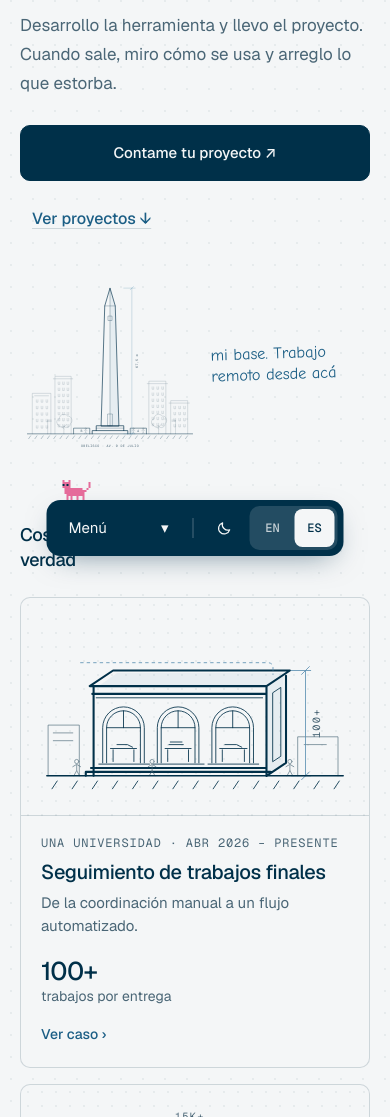
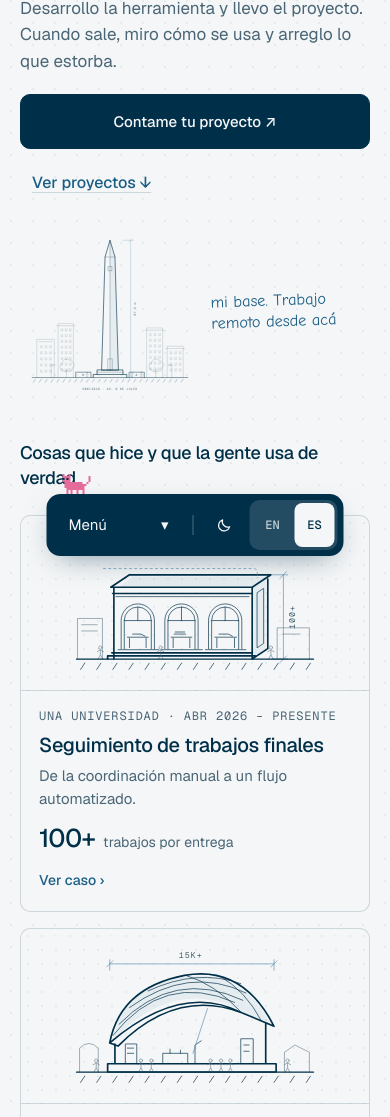
Before and after one commit to rochijacob/portfolio_rj, a plain HTML site: page es.html in a window 390 px wide. Shown: the part 274-1391 px from the top of the page. Drawn offline with nearby package versions, Linux system fonts and the light colour scheme; a web font is replaced by a local one.

Commit message:
Improve mobile project browsing and touch navigation

```diff
--- a/es.html
+++ b/es.html
@@ -238,10 +238,25 @@ footer a{margin-left:22px;display:inline-block;padding:10px 0}footer a:first-chi
   .cta .k{margin-left:0;flex-basis:100%}
 }
 @media(max-width:640px){
-  body{font-size:1rem;padding-bottom:104px}
+  html{scroll-padding-bottom:calc(84px + env(safe-area-inset-bottom))}
+  body{font-size:1rem;padding-bottom:calc(88px + env(safe-area-inset-bottom))}
   .hd{min-height:60px;gap:0 14px}.hd .k a{margin-left:14px}
-  .hero{padding-top:28px}
-  .today{font-size:1.0625rem}
+  .hero{padding-top:20px;row-gap:16px}
+  .today{font-size:1.0625rem;line-height:1.55;margin-top:16px}
+  .hero .cta{margin-top:20px;gap:8px 12px}
+  .fig .sk{height:clamp(160px,44vw,185px)}
+  .picks{margin-top:44px}
+  .pick .pic{padding:12px 18px 6px}
+  .pick .pic .sk{height:clamp(148px,40vw,180px)}
+  .pick .tx{padding:16px 18px 18px}
+  .pick .met{display:flex;align-items:baseline;flex-wrap:wrap;gap:2px 8px;padding-top:8px}
+  .pick .met .n{margin:0}
+  dialog.case{max-height:calc(100dvh - 28px);overscroll-behavior:contain}
+  .case .x-close{position:sticky;top:0;float:right;margin:-12px -8px 0 8px;background:var(--bg);z-index:1}
+  .case-sketch{max-width:146px}
+  .dock .lks{max-height:calc(100dvh - 100px - env(safe-area-inset-bottom));overflow-y:auto;overscroll-behavior:contain}
+  .dock .lg a,.dock .lg button{min-height:44px}
+  .copy-status:empty{min-height:0;margin:0}
   .cta .btn{flex:1 1 auto;justify-content:center}
   .city{width:860px;max-width:none;margin-left:calc(50% - 430px)}.city text{font-size:11px;letter-spacing:.08em}
   .sec{padding-top:88px}
```
Also changed, not shown: index.html (+18 -3 lines), site-H-studio.html (+18 -3 lines), src/site-H-studio.html (+18 -3 lines).
